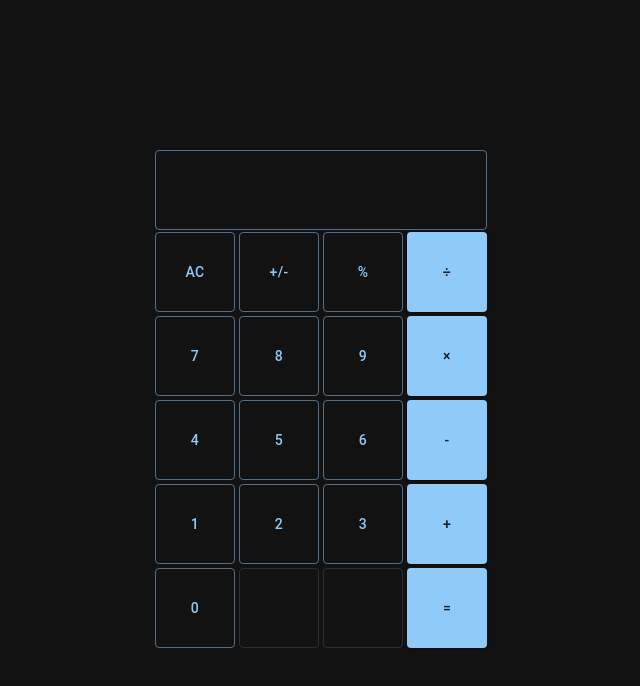
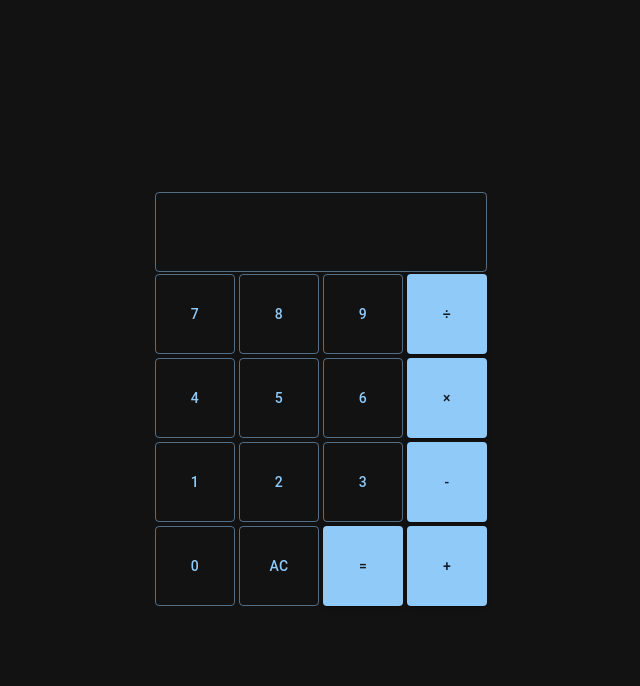
Before and after one commit to yuktnk/react-calculator-app, a React (Create React App) app: page / in a window 1280 px wide. Shown: the top 686 px of the page, without its empty margins (319-959 px from the left). Built offline with nearby package versions, Linux system fonts and the light colour scheme.

Commit message:
エラーハンドリング

```diff
--- a/src/App.tsx
+++ b/src/App.tsx
@@ -34,35 +34,31 @@ function App() {
           <StyledGrid item xs={12}>
             <CalcDisplay />
           </StyledGrid>
-          <StyledGrid item xs={12}>
-            <CalcButton variant={'outlined'} displayString={'ac'} />
-            <CalcButton variant={'outlined'} displayString={'+/-'} />
-            <CalcButton variant={'outlined'} displayString={'%'} />
-            <CalcButton variant={'contained'} displayString={'÷'} />
-          </StyledGrid>
+
           <StyledGrid item xs={12}>
             <CalcButton variant={'outlined'} displayString={'7'} />
             <CalcButton variant={'outlined'} displayString={'8'} />
             <CalcButton variant={'outlined'} displayString={'9'} />
-            <CalcButton variant={'contained'} displayString={'×'} />
+            <CalcButton variant={'contained'} displayString={'÷'} />
           </StyledGrid>
           <StyledGrid item xs={12}>
             <CalcButton variant={'outlined'} displayString={'4'} />
             <CalcButton variant={'outlined'} displayString={'5'} />
             <CalcButton variant={'outlined'} displayString={'6'} />
-            <CalcButton variant={'contained'} displayString={'-'} />
+            <CalcButton variant={'contained'} displayString={'×'} />
           </StyledGrid>
           <StyledGrid item xs={12}>
             <CalcButton variant={'outlined'} displayString={'1'} />
             <CalcButton variant={'outlined'} displayString={'2'} />
             <CalcButton variant={'outlined'} displayString={'3'} />
-            <CalcButton variant={'contained'} displayString={'+'} />
+            <CalcButton variant={'contained'} displayString={'-'} />
           </StyledGrid>
           <StyledGrid item xs={12}>
             <CalcButton variant={'outlined'} displayString={'0'} />
-            <CalcButton variant={'outlined'} disabled displayString={''} />
-            <CalcButton variant={'outlined'} disabled displayString={''} />
+            <CalcButton variant={'outlined'} displayString={'ac'} />
+
             <CalcButton variant={'contained'} displayString={'='} />
+            <CalcButton variant={'contained'} displayString={'+'} />
           </StyledGrid>
         </Wrapper>
       </div>
--- a/src/features/calculator/calculatorSlice.ts
+++ b/src/features/calculator/calculatorSlice.ts
@@ -52,16 +52,27 @@ export const calculatorSlice = createSlice({
       state.displayString = ''
     },
     calc: state => {
+      // 最後の文字が計算記号の場合はアーリーリターン
+      const lastString = state.displayString[state.displayString.length - 1]
+      if (
+        lastString === calculationSymbol.kakeru ||
+        lastString === calculationSymbol.waru ||
+        lastString === calculationSymbol.tasu ||
+        lastString === calculationSymbol.hiku
+      ) {
+        return
+      }
+
       // 最初の文字列が計算記号の場合はその計算記号を削除する
       const firstString = state.displayString[0]
       if (
         firstString === calculationSymbol.kakeru ||
         firstString === calculationSymbol.waru ||
         firstString === calculationSymbol.tasu ||
-        firstString === calculationSymbol.hiku
+        firstString === calculationSymbol.hiku ||
+        firstString === '0'
       ) {
         state.displayString = state.displayString.slice(1)
-        return
       }
       state.displayString = String(eval(state.displayString))
     }
```
